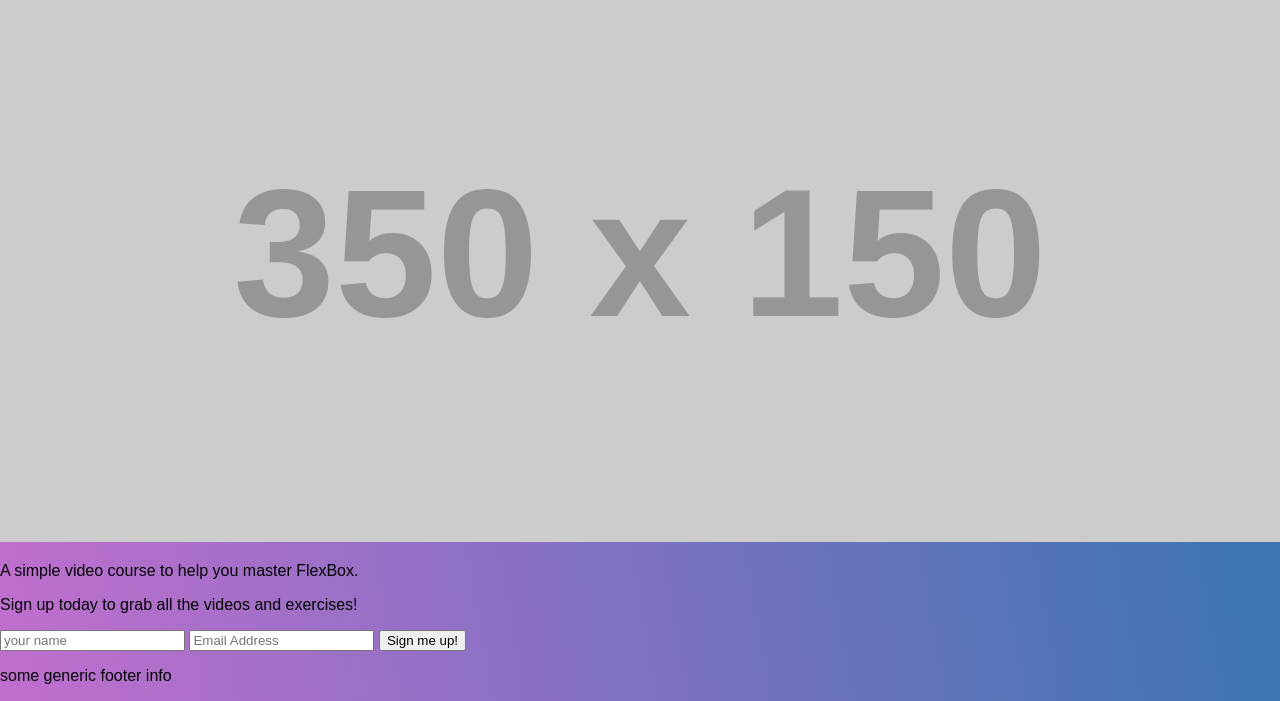
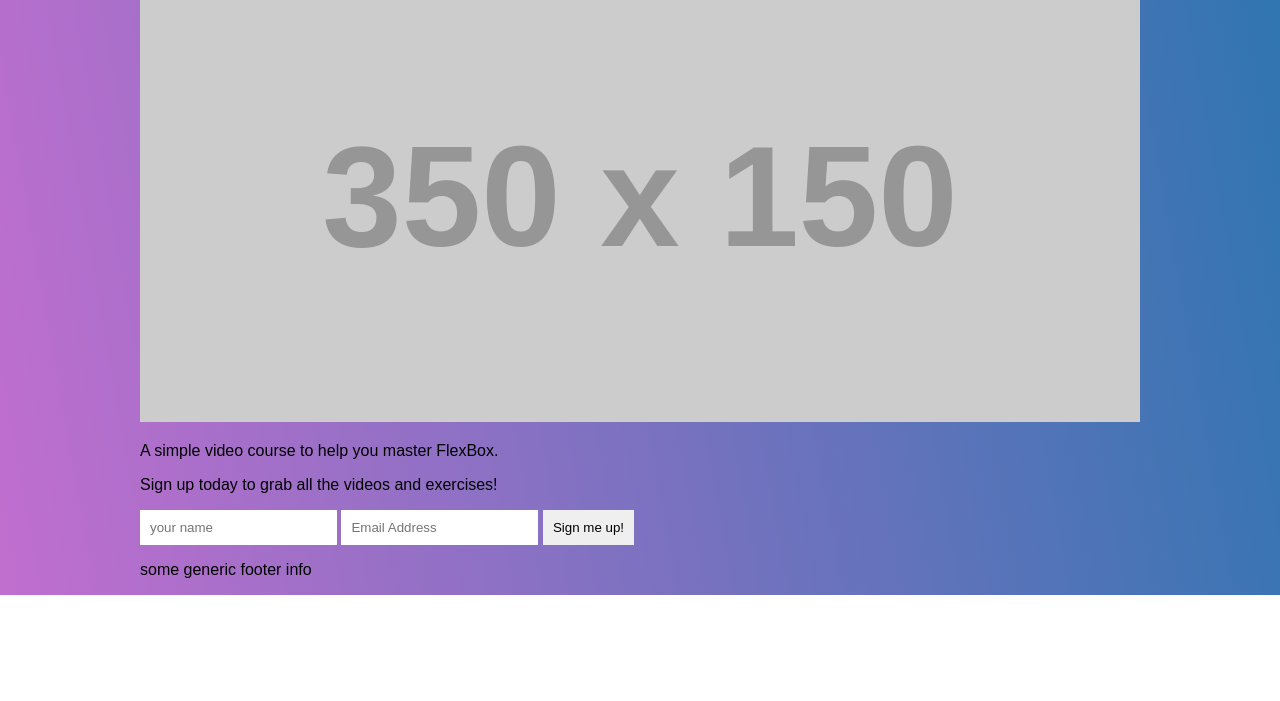
Before and after one commit to juliemoon/flexbox, a website: page web.html in a window 1280 px wide. Shown: the part 722-1423 px from the top of the page. After the commit the page ends 1317 px from the top, so only its background shows below. Drawn offline with nearby package versions, Linux system fonts and the light colour scheme; placeholder pictures from the web are drawn by us.

Commit message:
center and give max width to all wrapper children

```diff
--- a/web.css
+++ b/web.css
@@ -38,3 +38,13 @@ a:hover {
 img{
   width:100%;
 }
+
+.wrapper {
+  max-width: 1000px;
+  margin: 0 auto;
+}
+
+input {
+  padding:10px;
+  border:0;
+}
```
